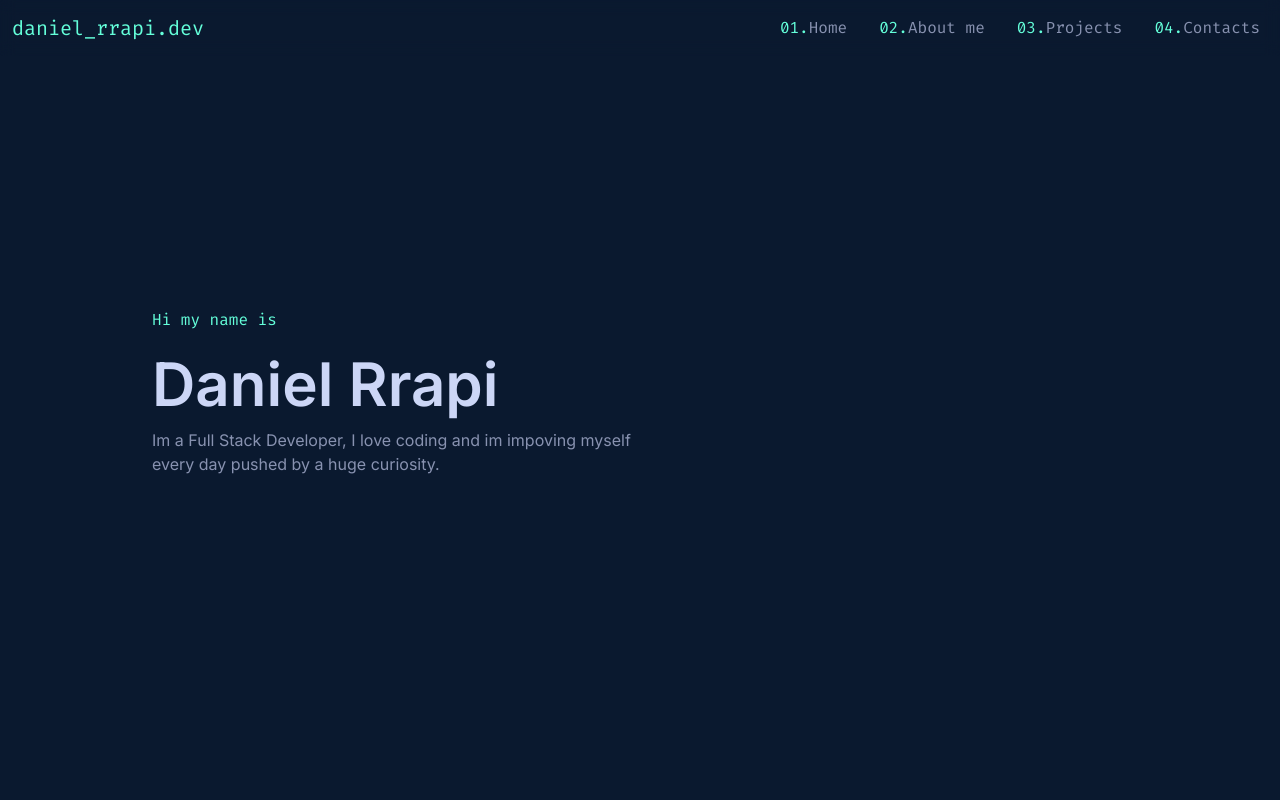
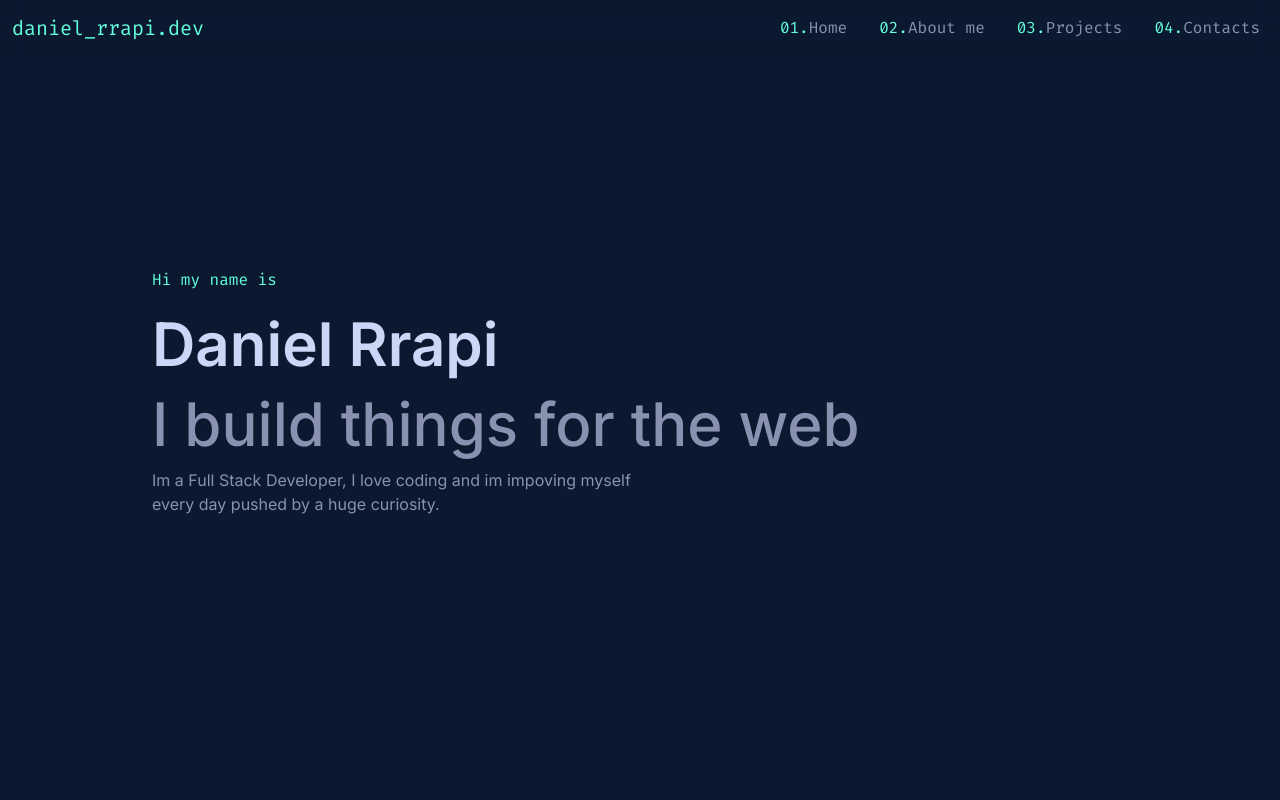
Before and after one commit to daniel-rrapi/portfolio, a React (Vite) app: page / in a window 1280 px wide. Shown: the top 800 px of the page. Built offline with nearby package versions, Linux system fonts and the light colour scheme; no server answers; the database is empty.

Commit message:
Chore: add H3

```diff
--- a/src/components/Hero.jsx
+++ b/src/components/Hero.jsx
@@ -16,9 +16,9 @@ const H1 = styled.h1`
   font-size: 60px;
   font-weight: 600;
 `;
-// const H3 = styled.h3`
-//   font-size: 60px;
-// `;
+const H3 = styled.h3`
+  font-size: 60px;
+`;
 const P = styled.p`
   max-width: 500px;
 `;
@@ -28,7 +28,7 @@ export default function Hero() {
     <StyledContainer className="container">
       <FirstP>Hi my name is</FirstP>
       <H1>Daniel Rrapi</H1>
-      {/* <H3>I build things for the web</H3> */}
+      <H3>I build things for the web</H3>
       <P>
         Im a Full Stack Developer, I love coding and im impoving myself every
         day pushed by a huge curiosity.
```
